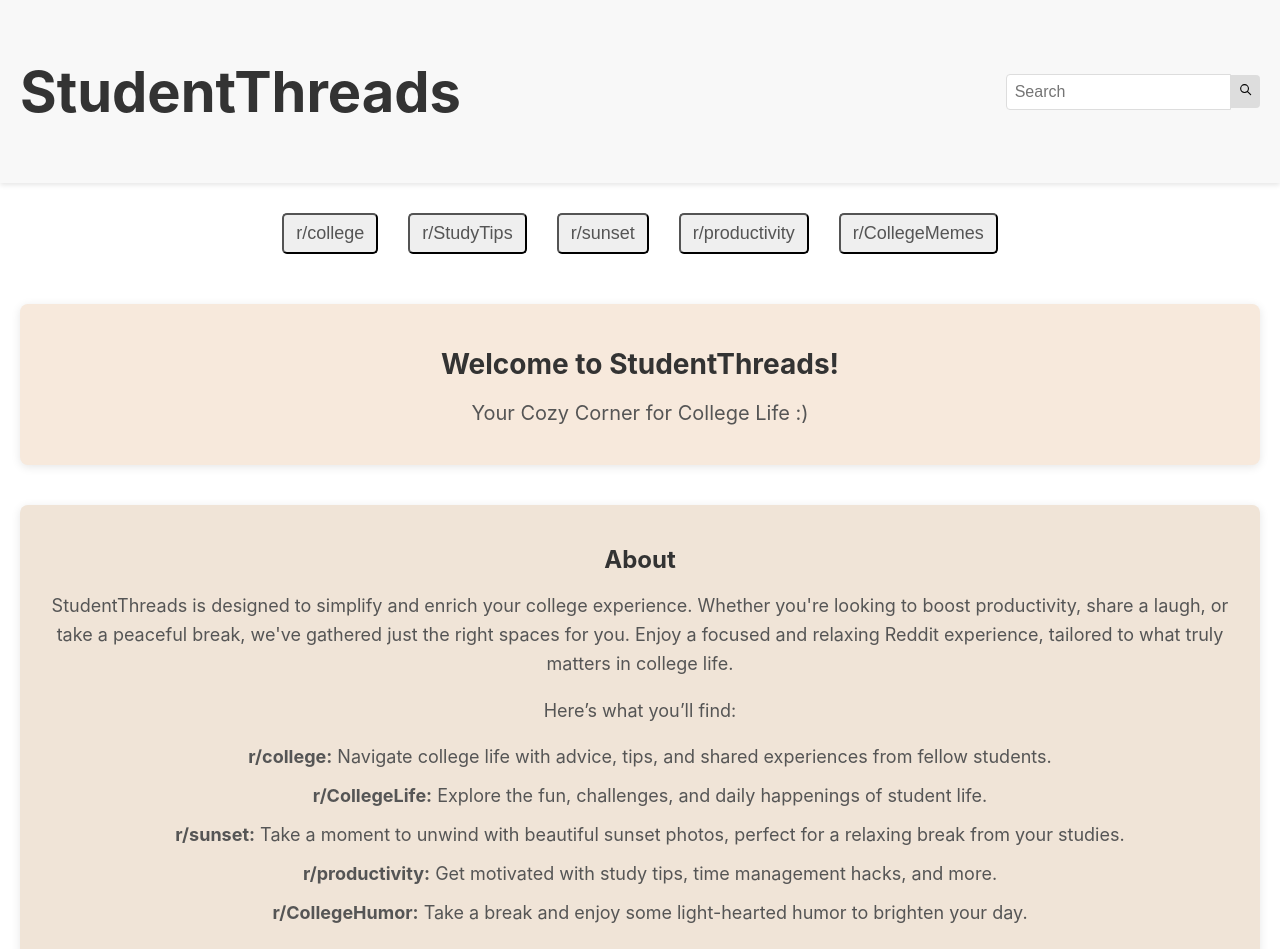
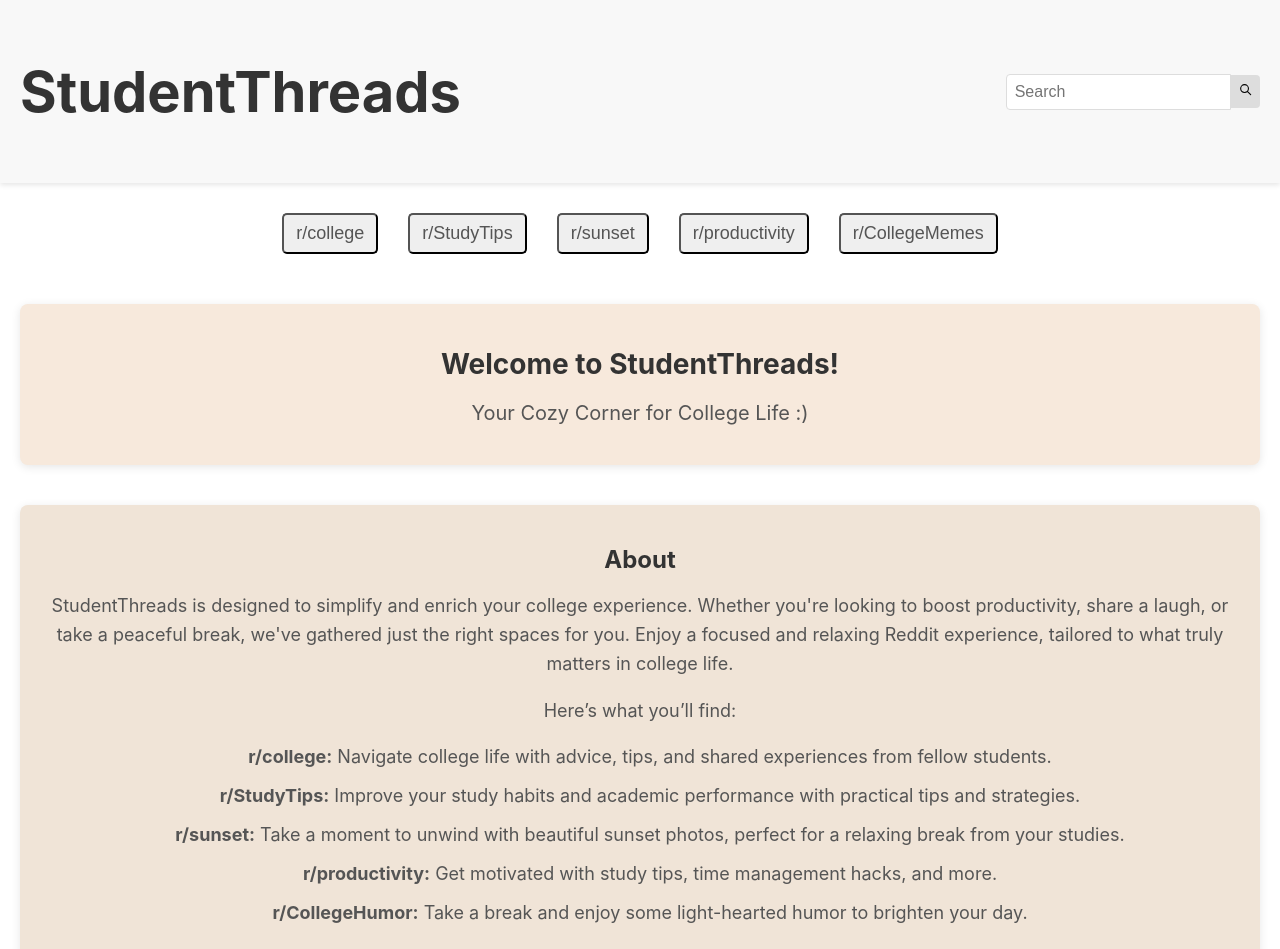
Before and after one commit to irened123/student-threads, a React (Create React App) app: page / in a window 1280 px wide. Shown: the top 949 px of the page. Built offline with nearby package versions, Linux system fonts and the light colour scheme; the HTML template or start-up script is replaced by a standard one.

Commit message:
Replace description of r/CollegeLife with description of r/StudyTips

```diff
--- a/src/features/AboutSection/AboutSection.jsx
+++ b/src/features/AboutSection/AboutSection.jsx
@@ -10,7 +10,7 @@ const AboutSection = () => {
         <p>Here’s what you’ll find:</p>
         <ul>
           <li><strong>r/college:</strong> Navigate college life with advice, tips, and shared experiences from fellow students.</li>
-          <li><strong>r/CollegeLife:</strong> Explore the fun, challenges, and daily happenings of student life.</li>
+          <li><strong>r/StudyTips:</strong> Improve your study habits and academic performance with practical tips and strategies.</li>
           <li><strong>r/sunset:</strong> Take a moment to unwind with beautiful sunset photos, perfect for a relaxing break from your studies.
 </li>
           <li><strong>r/productivity:</strong> Get motivated with study tips, time management hacks, and more.</li>
```
